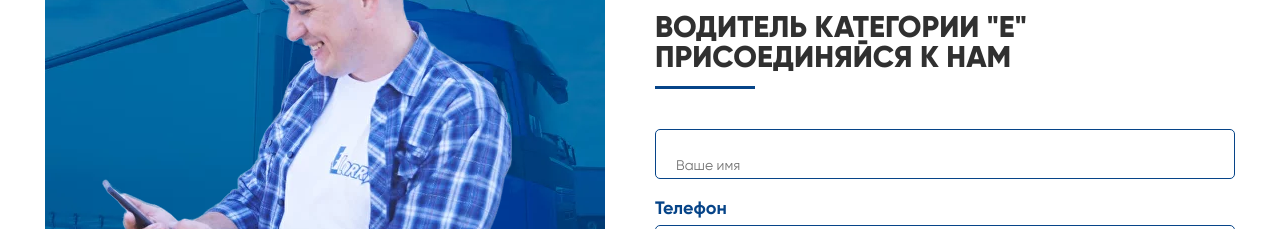
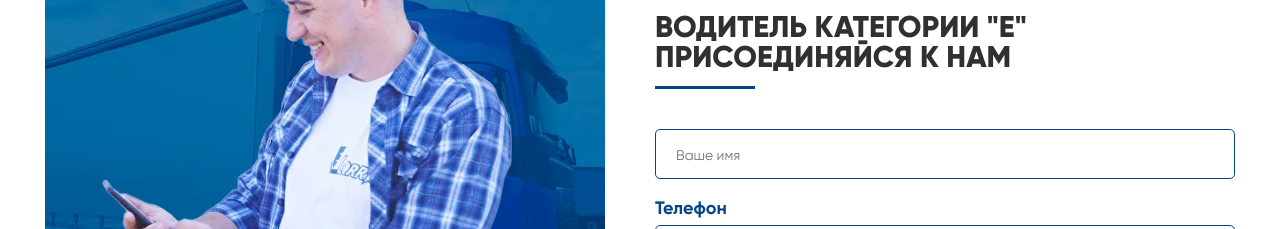
Before and after one commit to KatyBychkova/lorry, a Next.js app: page / in a window 1280 px wide. Shown: the part 1560-1789 px from the top of the page. Built offline with nearby package versions, Linux system fonts and the light colour scheme.

Commit message:
css fixes

```diff
--- a/src/components/CallToAction/CallToAction.module.css
+++ b/src/components/CallToAction/CallToAction.module.css
@@ -90,8 +90,7 @@
     width: 100%;
     height: 50px;
     margin: 0;
-    padding: 0 20px;
-    padding-top: 20px;
+    padding: 20px;
 
     font-size: 20px;
     line-height: 1.33;
```
